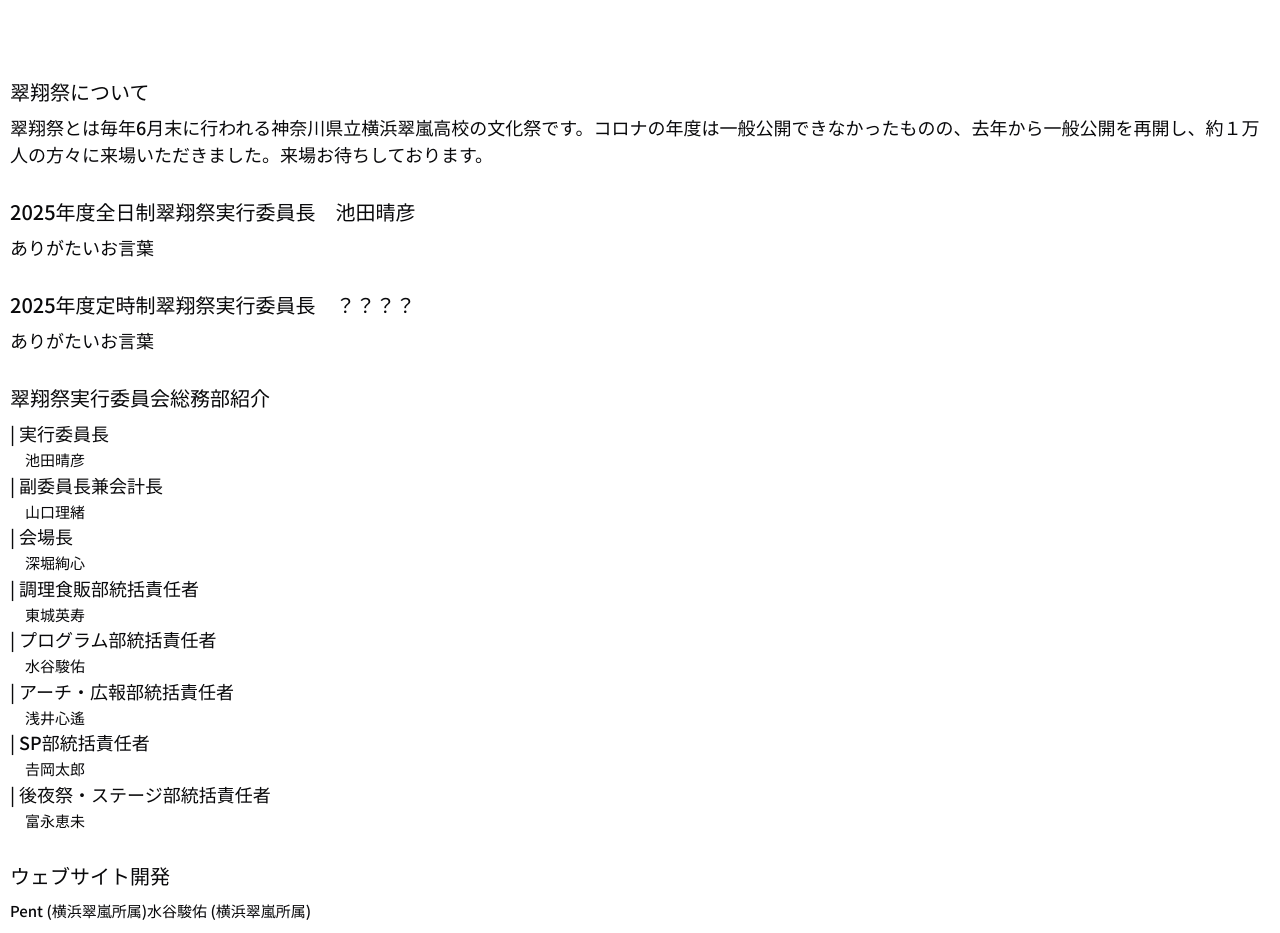
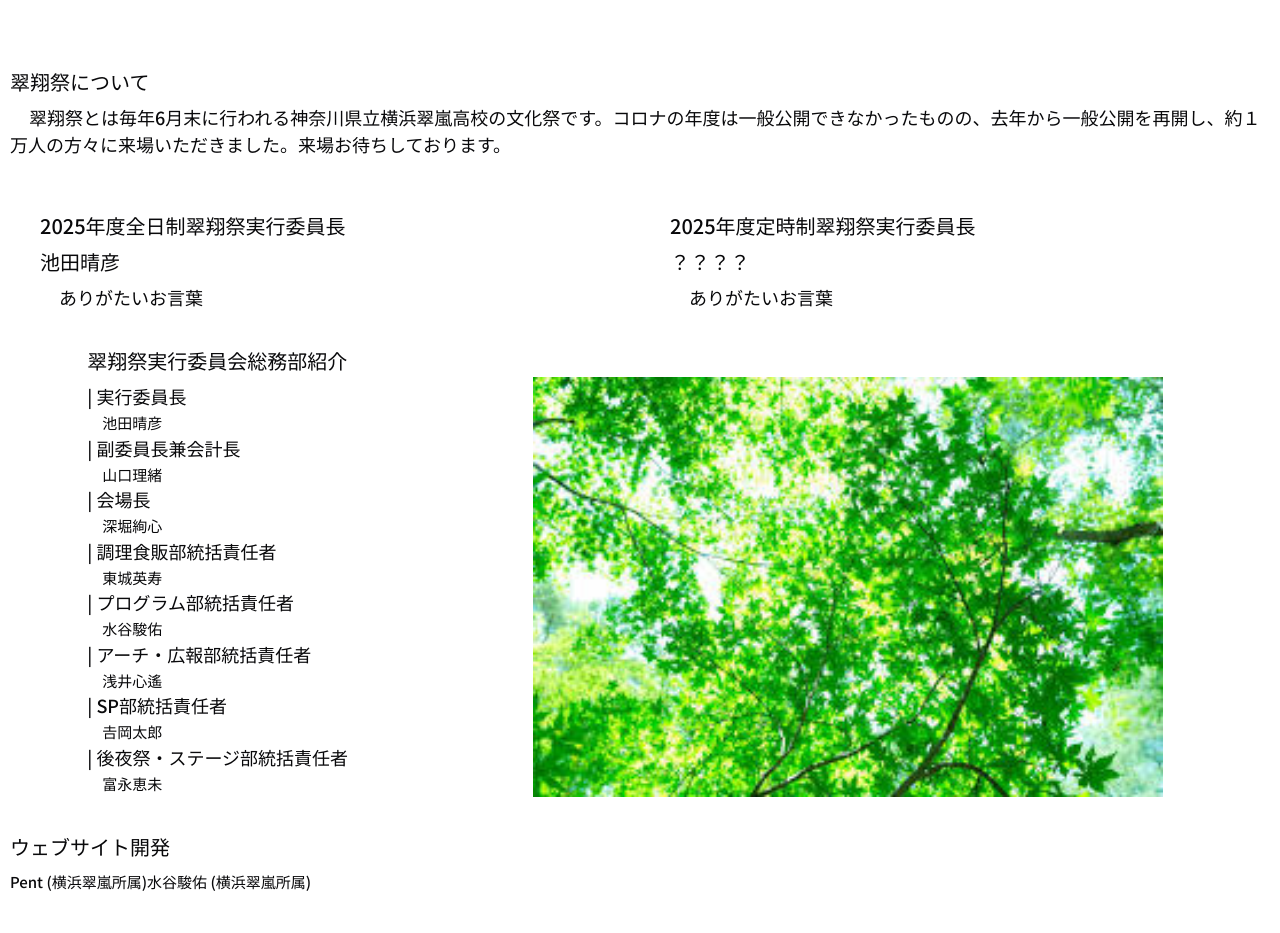
Before and after one commit to 2025program/suishosai2025, a Next.js app: page /about in a window 1280 px wide. Shown: the part 256-1189 px from the top of the page. Built offline with nearby package versions, Linux system fonts and the light colour scheme.

Commit message:
aboutページほぼ完成 あと記事と画像

```diff
--- a/app/about/about.css
+++ b/app/about/about.css
@@ -96,20 +96,44 @@ okなやつ
     }
 }
 
-.absui {
-    margin-top: 30px;
+.member-picture{
+    margin : 30px;
 }
 
-.zenniti {
-    margin-top: 30px;
+/*委員長の言葉で全日と定時をｐｃの時に横並びにする*/
+@media(min-width: 768px){
+    .container{
+        display: flex;
+        justify-content: space-around;
+        align-items: flex-start;
+
+    }
+
+    .sent{
+        width: 50%;
+        padding: 30px;
+    }
 }
 
-.teiji {
-    margin-top: 30px;
+/*pcの時メンバー名と写真の横並び*/
+@media(min-width: 768px){
+    .members{
+        display: flex;
+        flex-direction: row-reverse;
+        justify-content: space-around;
+    }
+
+    .member-picture{
+        width: 50%;
+    }
 }
 
-.member {
-    margin-top: 30px;
+.members{
+    margin-bottom: 6px;
+}
+
+.sent{
+    margin-bottom: 6px;
 }
 
 .editor {
@@ -123,3 +147,8 @@ okなやつ
 .h3 {
     font-size: 18px;
 }
+
+.bun{
+    font-size: 18px;
+    padding: 19px;
+}
--- a/app/about/page.tsx
+++ b/app/about/page.tsx
@@ -40,24 +40,38 @@ export default function Stuff() {
                 </h1>
             </header>
 
-            <section className="absui">
+            <section className="mb-6">
                 <h2 className="text-xl mb-2">翠翔祭について</h2>
-                <a className="h3">翠翔祭とは毎年6月末に行われる神奈川県立横浜翠嵐高校の文化祭です。コロナの年度は一般公開できなかったものの、去年から一般公開を再開し、約１万人の方々に来場いただきました。来場お待ちしております。</a>
+                <a className="bun">翠翔祭とは毎年6月末に行われる神奈川県立横浜翠嵐高校の文化祭です。コロナの年度は一般公開できなかったものの、去年から一般公開を再開し、約１万人の方々に来場いただきました。来場お待ちしております。</a>
             </section>
 
-            <section className="zenniti">
-                <h2 className="text-xl mb-2">2025年度全日制翠翔祭実行委員長　池田晴彦</h2>
-                <a className="h3">ありがたいお言葉</a>
+            <div className="container">
+            <section className="sent">
+                <h2 className="text-xl mb-2">2025年度全日制翠翔祭実行委員長</h2>
+                <h3 className="text-xl mb-2">池田晴彦</h3>
+                <a className="bun">ありがたいお言葉</a>
             </section>
 
-            <section className="teiji">
-                <h2 className="text-xl mb-2">2025年度定時制翠翔祭実行委員長　？？？？</h2>
-                <a className="h3">ありがたいお言葉</a>
+            <section className="sent">
+                <h2 className="text-xl mb-2">2025年度定時制翠翔祭実行委員長</h2>
+                <h3 className="text-xl mb-2">？？？？</h3>
+                <a className="bun">ありがたいお言葉</a>
             </section>
+            </div>
 
 
 
-            <section className="member">
+
+            <div className="members">
+                <picture className="member-picture">
+                    <Image
+                   src="/member.png"
+                   alt=""
+                   width={3000}
+                   height={1000}
+                    />
+                </picture>
+                <section>
                 <h2 className="text-xl mb-2">翠翔祭実行委員会総務部紹介</h2>
                 <h3 className="h3">| 実行委員長</h3>
                 <a className="member-name">　池田晴彦</a>
@@ -75,9 +89,11 @@ export default function Stuff() {
                 <a className="member-name">　𠮷岡太郎</a>
                 <h3 className="h3">| 後夜祭・ステージ部統括責任者</h3>
                 <a className="member-name">　富永恵未</a>
-            </section>
+                </section>
 
-            <section className="editor">
+            </div>
+
+            <section className="mb-6">
                 <h2 className="text-xl mb-2" >ウェブサイト開発</h2>
                 <a className="member-name">Pent &#40;横浜翠嵐所属&#41;</a>
                 <a className="member-name">水谷駿佑 &#40;横浜翠嵐所属&#41;</a>
```
Also changed, not shown: public/member.png (added).
